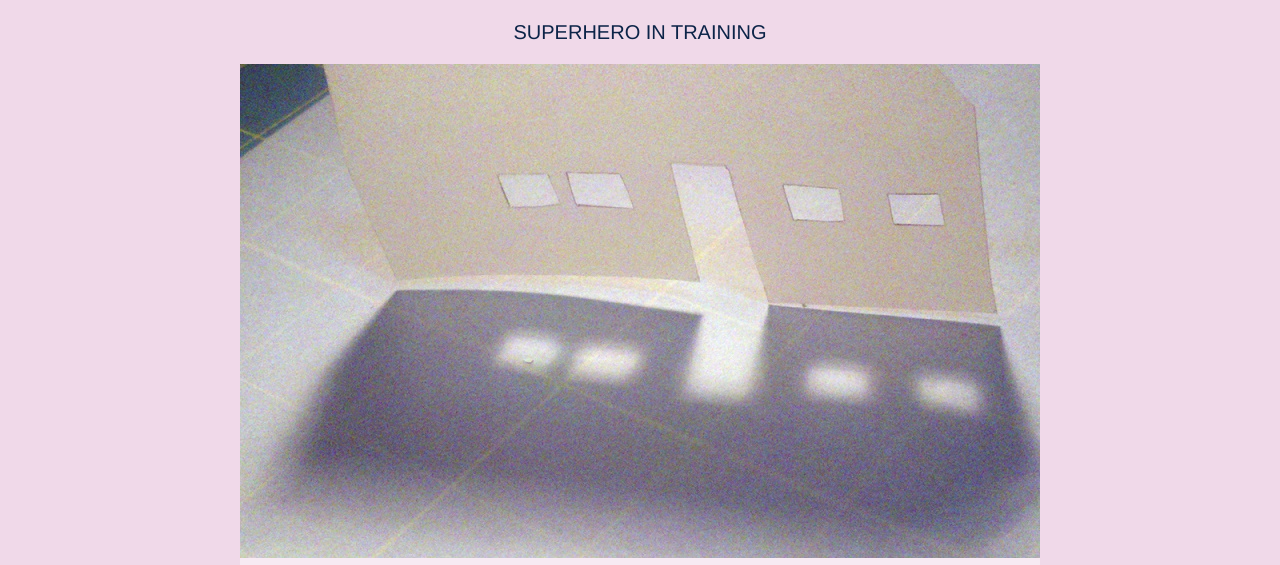
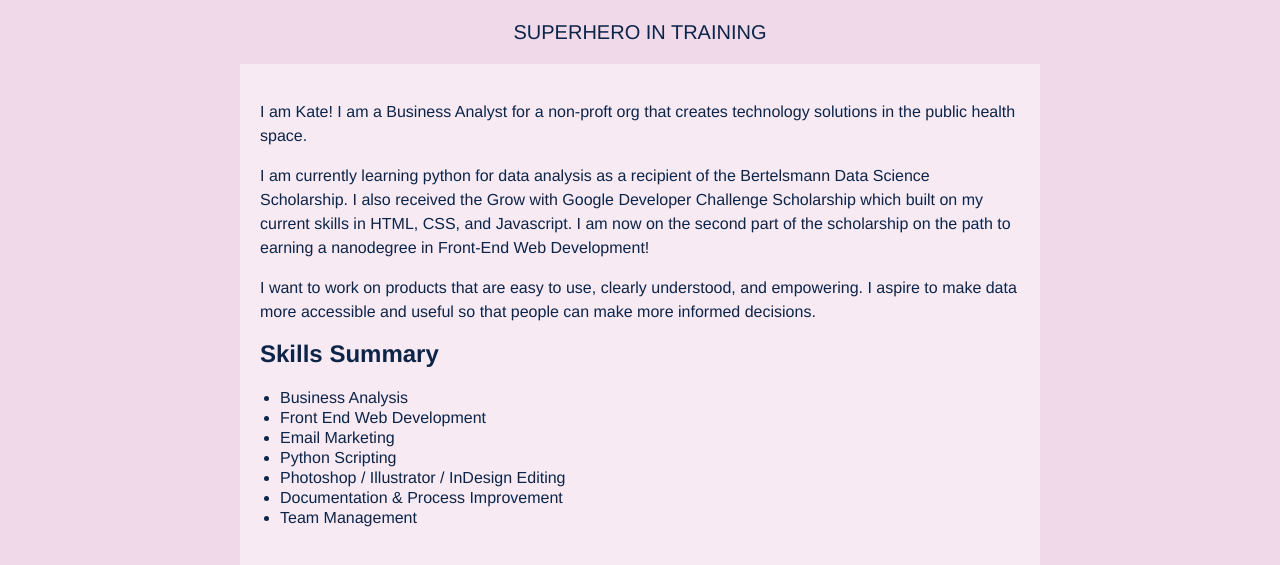
Before and after one commit to reyla/portfolio, a plain HTML site: page index.html in a window 1280 px wide. Shown: the part 222-787 px from the top of the page. Drawn offline with Linux system fonts and the light colour scheme.

Commit message:
Remove hero image

```diff
--- a/css/main.css
+++ b/css/main.css
@@ -95,16 +95,6 @@ img {
   padding: 0;
 }
 
-.hero {
-  height: 100%;
-  width: 100%;
-  margin: 0 auto;
-}
-
-.hero_image {
-  max-width: 100%;
-  opacity: 0.8;
-}
 
 .background {
   width: 100%;
--- a/index.html
+++ b/index.html
@@ -20,9 +20,6 @@
     </header>
     <main class="main">
       <section class="content">
-        <div class="hero">
-          <img class="hero_image" src="img/house-memory-800.jpg" alt="house memory">
-        </div>
         <div class="background">
           <p>I am Kate! I am a Business Analyst for a non-proft org that creates technology solutions in the public health space.</p>
           <p>I am currently learning python for data analysis as a recipient of the Bertelsmann Data Science Scholarship. I also received the Grow with Google Developer Challenge Scholarship which built on my current skills in HTML, CSS, and Javascript. I am now on the second part of the scholarship on the path to earning a nanodegree in Front-End Web Development!</p>
```
